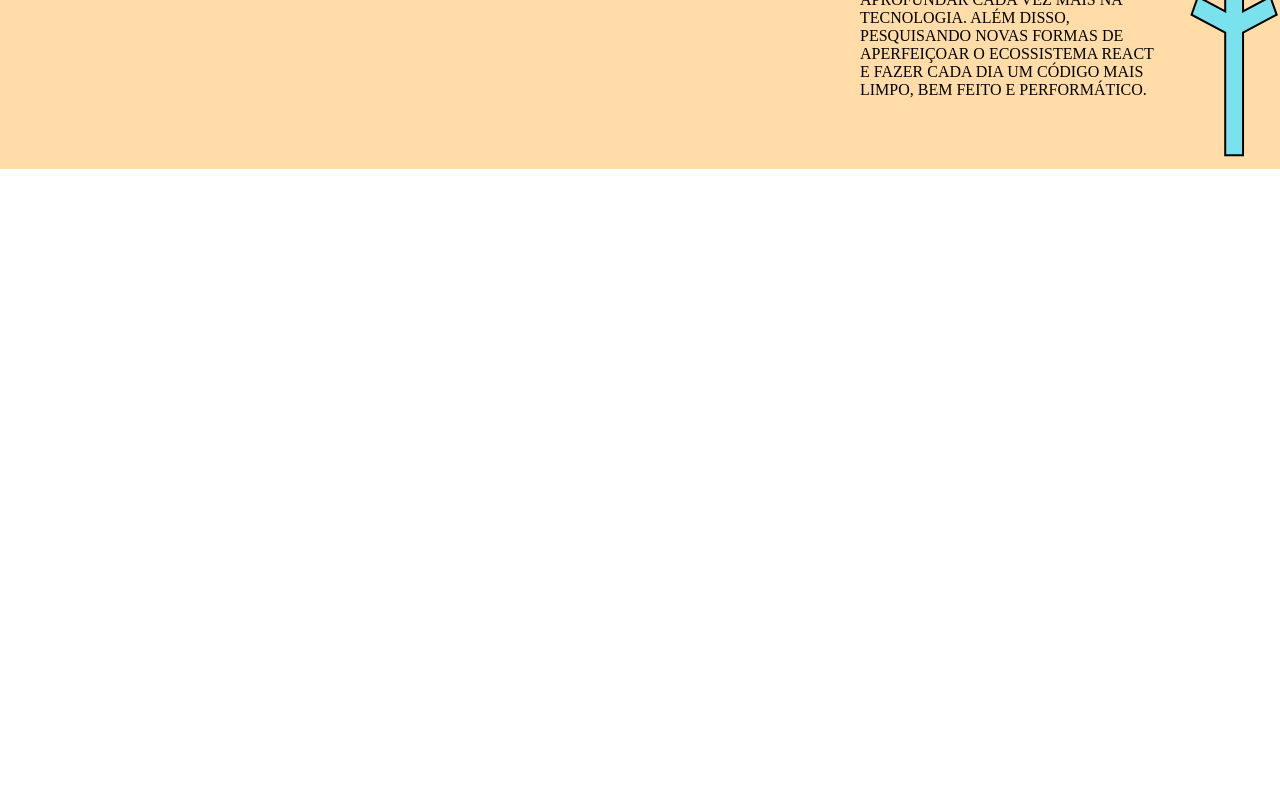
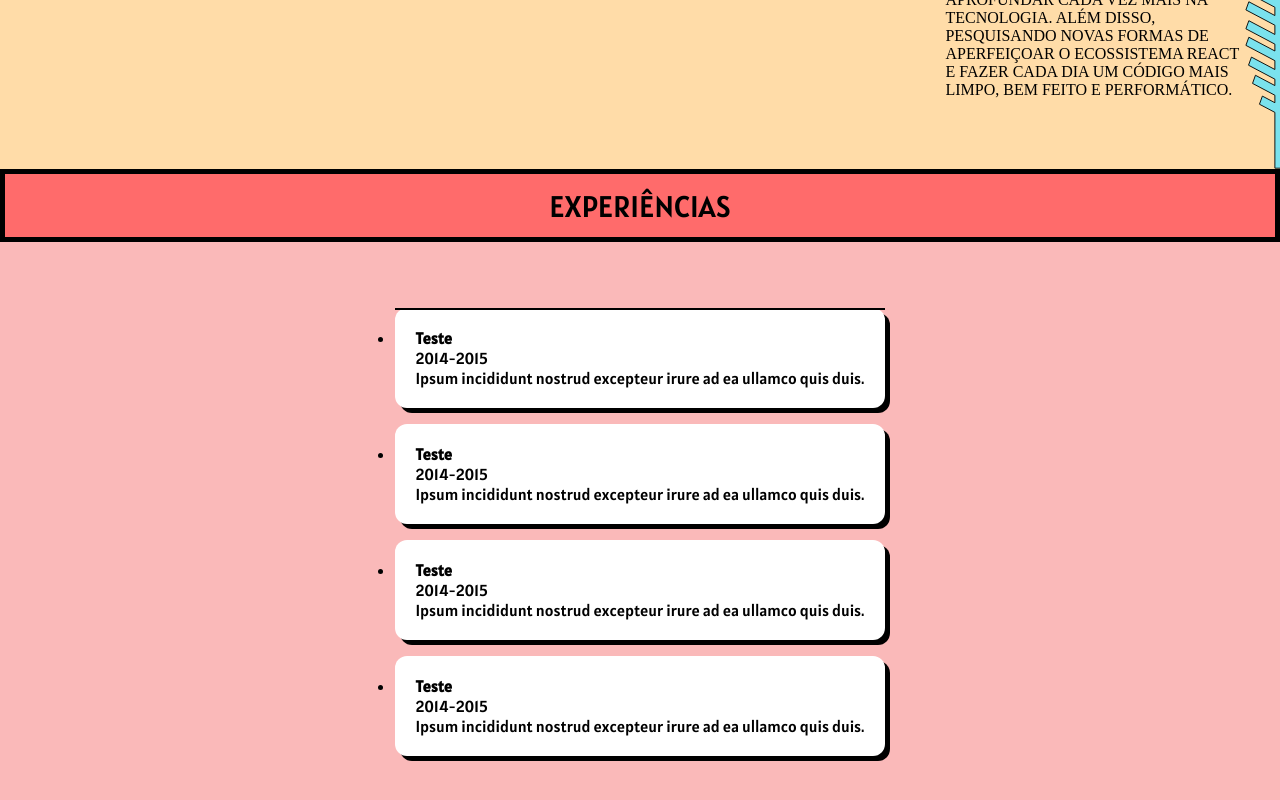
Before and after one commit to temppone/portfolio, a React (Vite) app: page / in a window 1280 px wide. Shown: the part 1364-2164 px from the top of the page. Before the commit the page ends 1533 px from the top, so only its background shows below. Built offline with nearby package versions, Linux system fonts and the light colour scheme.

Commit message:
feat: experiencesSection

```diff
--- a/src/i18n/locales/en-US.json
+++ b/src/i18n/locales/en-US.json
@@ -8,6 +8,9 @@
        "Menu.Projects": "Projects",
        "Menu.Contact": "Contact",
 
-       "Presentation.Hello": "Hello, I am"
+       "Presentation.Hello": "Hello, I am",
+       "Home.AboutImage": "Photography of Gustavo Tempone",
+       "Home.Experiences": "Experiências"
+
     }
 }
--- a/src/i18n/locales/pt-BR.json
+++ b/src/i18n/locales/pt-BR.json
@@ -9,6 +9,9 @@
         "Menu.Contact": "Contato",
 
         "Presentation.Hello": "Olá! Eu sou",
-        "Presentation.AboutMe": "Sobre mim"
+        "Presentation.AboutMe": "Sobre mim",
+
+        "Home.AboutImage": "Foto de Gustavo Tempone",
+        "Home.Experiences": "Experiências"
     }
 }
--- a/src/pages/Home/index.tsx
+++ b/src/pages/Home/index.tsx
@@ -40,7 +40,10 @@ const Home = () => {
             </S.Section>
 
             <S.AboutSection ref={ref}>
-                <img src={aboutIllustration} alt={t('Home.Image')} />
+                <S.AboutMeIllustration
+                    src={aboutIllustration}
+                    alt={t('Home.AboutImage')}
+                />
 
                 <S.AboutContainer>
                     <S.Avatar src={avatar} />
@@ -56,6 +59,51 @@ const Home = () => {
                     </S.AboutTextContainer>
                 </S.AboutContainer>
             </S.AboutSection>
+
+            <S.ExperiencesSection>
+                <S.ExperiencesTitle>{t('Home.Experiences')}</S.ExperiencesTitle>
+
+                <S.ExperiencesTimeline>
+                    <S.Timeline>
+                        <S.ExperienceList>
+                            <S.ExperienceBox>
+                                <h4>Teste</h4>
+                                <p>2014-2015</p>
+                                <p>
+                                    Ipsum incididunt nostrud excepteur irure ad
+                                    ea ullamco quis duis.
+                                </p>
+                            </S.ExperienceBox>
+
+                            <S.ExperienceBox>
+                                <h4>Teste</h4>
+                                <p>2014-2015</p>
+                                <p>
+                                    Ipsum incididunt nostrud excepteur irure ad
+                                    ea ullamco quis duis.
+                                </p>
+                            </S.ExperienceBox>
+
+                            <S.ExperienceBox>
+                                <h4>Teste</h4>
+                                <p>2014-2015</p>
+                                <p>
+                                    Ipsum incididunt nostrud excepteur irure ad
+                                    ea ullamco quis duis.
+                                </p>
+                            </S.ExperienceBox>
+                            <S.ExperienceBox>
+                                <h4>Teste</h4>
+                                <p>2014-2015</p>
+                                <p>
+                                    Ipsum incididunt nostrud excepteur irure ad
+                                    ea ullamco quis duis.
+                                </p>
+                            </S.ExperienceBox>
+                        </S.ExperienceList>
+                    </S.Timeline>
+                </S.ExperiencesTimeline>
+            </S.ExperiencesSection>
         </S.Container>
     );
 };
--- a/src/pages/Home/styled.ts
+++ b/src/pages/Home/styled.ts
@@ -129,3 +129,67 @@ export const AboutText = styled.div`
     font-weight: 400;
     font-family: 'Ubuntu';
 `;
+
+export const AboutMeIllustration = styled.img`
+    height: 322px;
+    margin-right: -20px;
+    align-self: flex-end;
+`;
+
+export const ExperiencesSection = styled.section`
+    display: flex;
+    flex-direction: column;
+    height: calc(100vh - 67px);
+    width: 100vw;
+    background-color: ${({ theme }) => theme.palette.lightPink};
+`;
+
+export const ExperiencesTitle = styled.h3`
+    display: flex;
+    justify-content: center;
+    align-items: center;
+    font-size: 30px;
+    font-weight: 400;
+    width: 100vw;
+    height: 87px;
+    text-transform: uppercase;
+
+    ${({ theme }) => css`
+        border: solid 5px ${theme.palette.black};
+        background-color: ${theme.palette.red};
+    `}
+`;
+
+export const ExperiencesTimeline = styled.div`
+    min-width: 100%;
+    height: 100vh;
+    display: flex;
+    align-items: center;
+    justify-content: center;
+`;
+
+export const ExperienceBox = styled.li`
+    padding: 20px;
+    background-color: ${({ theme }) => theme.palette.white};
+    border-radius: 12px;
+    box-shadow: 5px 5px;
+    margin-bottom: 16px;
+`;
+
+export const Timeline = styled.div`
+    height: 80%;
+    width: auto;
+    max-width: 800px;
+    margin: 0 auto;
+    position: relative;
+
+    &::before {
+        content: '';
+        position: absolute;
+        height: 2px;
+        width: 100%;
+        background-color: ${({ theme }) => theme.palette.black};
+    }
+`;
+
+export const ExperienceList = styled.ul``;
--- a/src/shared/theme.ts
+++ b/src/shared/theme.ts
@@ -7,6 +7,7 @@ export const defaultTheme: DefaultTheme = {
         lightYellow: '#FFDCA8',
         darkBlue: '#2B9EB3',
         red: '#FF6B6B',
+        lightPink: '#FAB9B9',
     },
 
     breakpoints: {
--- a/src/types/styled.d.ts
+++ b/src/types/styled.d.ts
@@ -13,6 +13,7 @@ declare module 'styled-components' {
         lightYellow: string;
         darkBlue: string;
         red: string;
+        lightPink: string;
     }
 
     interface IBreakpoints {
```
